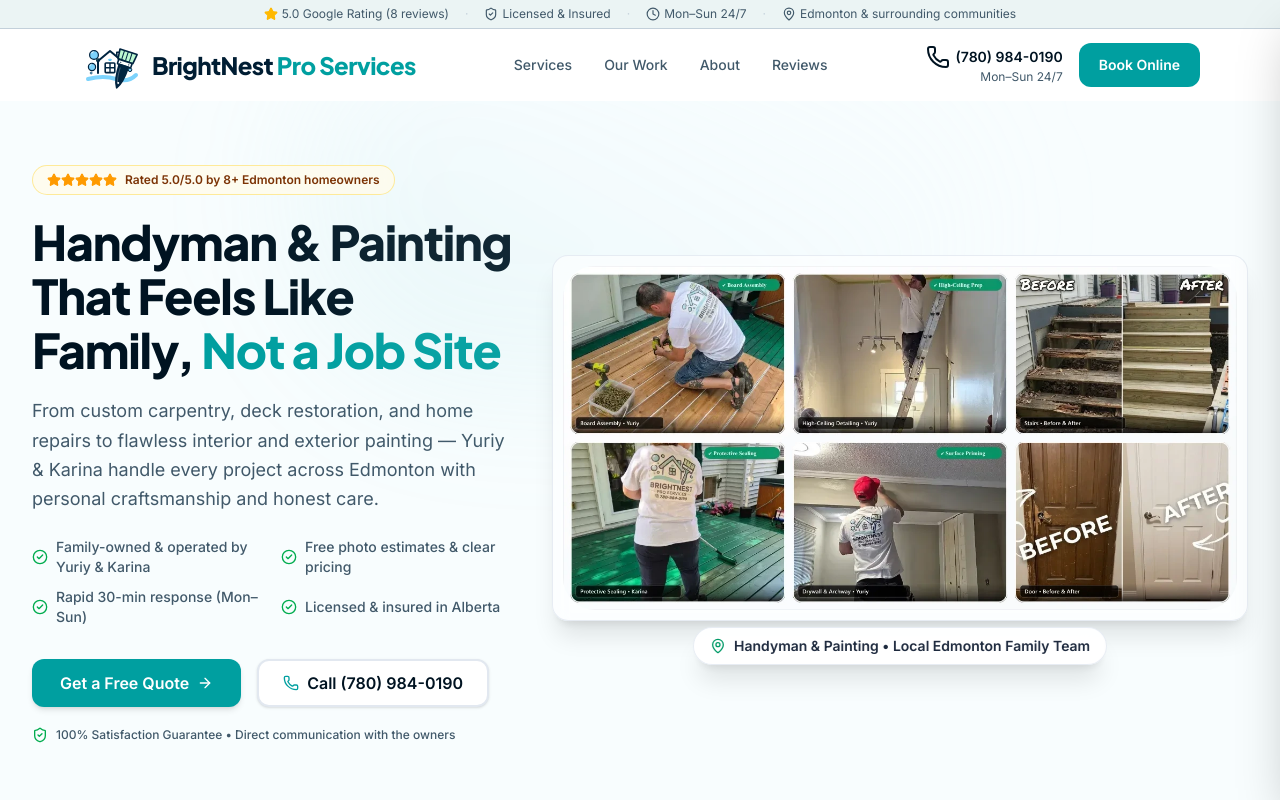
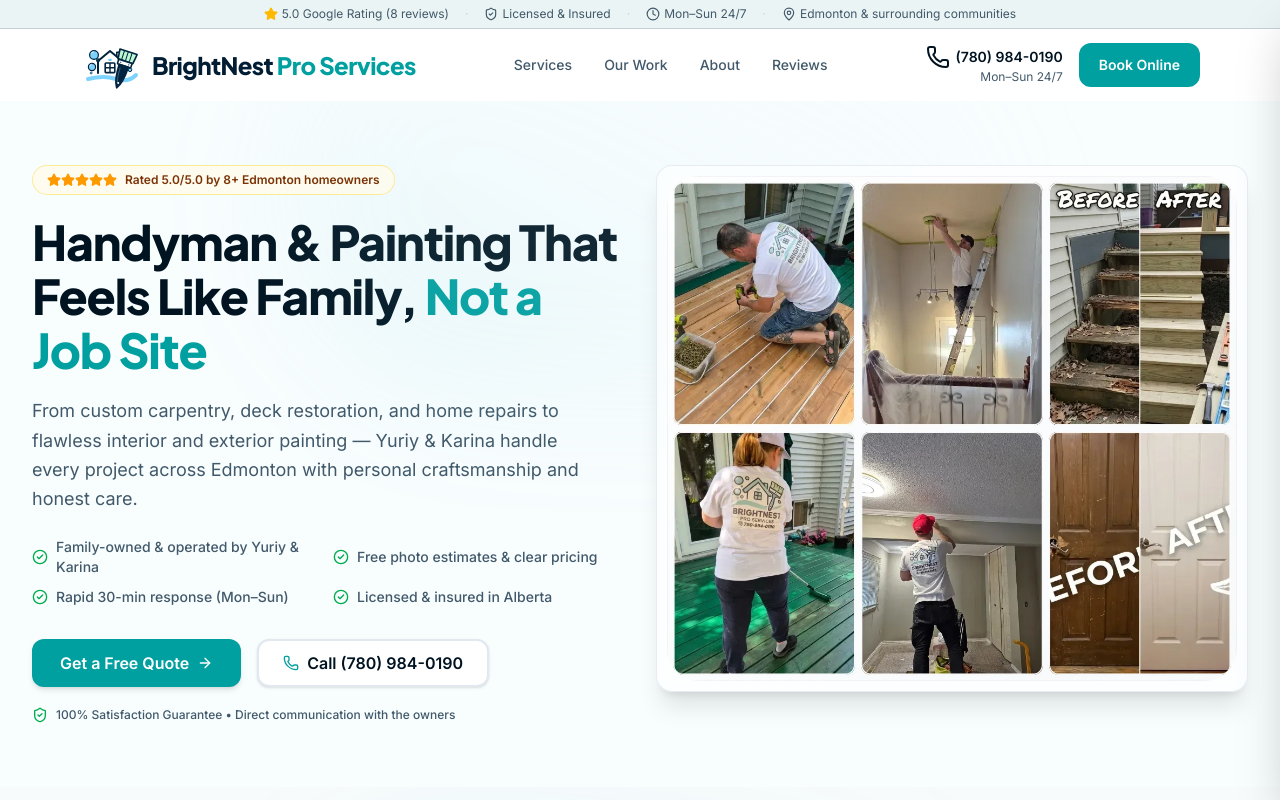
Before and after one commit to TarasBuba/brightnest-pro-clone, a Next.js app: page / in a window 1280 px wide. Shown: the top 800 px of the page. Built offline with nearby package versions, Linux system fonts and the light colour scheme.

Commit message:
feat(hero): align collage height from rating badge to guarantee and remove card text labels

```diff
--- a/src/widgets/hero-section/ui/hero-section.tsx
+++ b/src/widgets/hero-section/ui/hero-section.tsx
@@ -1,6 +1,6 @@
 import Image from 'next/image';
 import Link from 'next/link';
-import { Star, CheckCircle2, Phone, ArrowRight, ShieldCheck, MapPin } from 'lucide-react';
+import { Star, CheckCircle2, Phone, ArrowRight, ShieldCheck } from 'lucide-react';
 import { siteConfig } from '@/src/shared/config/site';
 import { ROUTES } from '@/src/shared/config/navigation';
 
@@ -24,8 +24,8 @@
       />
 
       <div className="mx-auto max-w-7xl px-4 sm:px-6 lg:px-8">
-        <div className="grid items-center gap-10 lg:grid-cols-12 lg:gap-8">
-          <div className="lg:col-span-5 xl:col-span-5">
+        <div className="grid items-start gap-10 lg:grid-cols-12 lg:gap-8">
+          <div className="lg:col-span-6 xl:col-span-6">
             <div className="mb-5 inline-flex items-center gap-2 rounded-full border border-amber-200/80 bg-amber-50/80 px-3.5 py-1.5 text-xs font-semibold text-amber-900 backdrop-blur-sm">
               <div className="flex items-center text-amber-500" aria-hidden="true">
                 <Star className="h-3.5 w-3.5 fill-current" />
@@ -88,8 +88,8 @@
             </div>
           </div>
 
-          <div className="lg:col-span-7 xl:col-span-7">
-            <div className="relative mx-auto max-w-2xl pb-6 sm:pb-8 lg:max-w-none">
+          <div className="lg:col-span-6 xl:col-span-6">
+            <div className="relative mx-auto max-w-xl lg:max-w-none">
               <div
                 className="pointer-events-none absolute -inset-3 rounded-3xl bg-gradient-to-tr from-[var(--color-brand-teal)]/20 via-sky-100/10 to-transparent blur-2xl -z-10"
                 aria-hidden="true"
@@ -100,18 +100,11 @@
                   src="/images/hero/collage/hero-collage.webp"
                   priority
                   alt="BrightNest Pro Services craftsmanship collage: deck board assembly and protective sealing by Yuriy & Karina, high-ceiling painting prep, drywall archway finishing, and before-and-after staircase and door renovations in Edmonton"
-                  width={1256}
-                  height={642}
-                  sizes="(min-width: 1280px) 58vw, (min-width: 1024px) 55vw, 100vw"
+                  width={1056}
+                  height={936}
+                  sizes="(min-width: 1024px) 50vw, 100vw"
                   className="h-auto w-full rounded-xl object-contain"
                 />
-              </div>
-
-              <div className="absolute -bottom-2 sm:-bottom-3 left-1/2 -translate-x-1/2 w-[94%] sm:w-auto max-w-md z-10">
-                <div className="flex items-center justify-center gap-2 rounded-full border border-slate-200/80 bg-white/95 px-4 py-2 text-center text-xs sm:text-sm font-semibold text-slate-800 shadow-xl backdrop-blur-md">
-                  <MapPin className="h-4 w-4 shrink-0 text-emerald-600" aria-hidden="true" />
-                  <span className="truncate">Handyman &amp; Painting • Local Edmonton Family Team</span>
-                </div>
               </div>
             </div>
           </div>
```
Also changed, not shown: public/images/hero/collage/hero-collage.webp.
